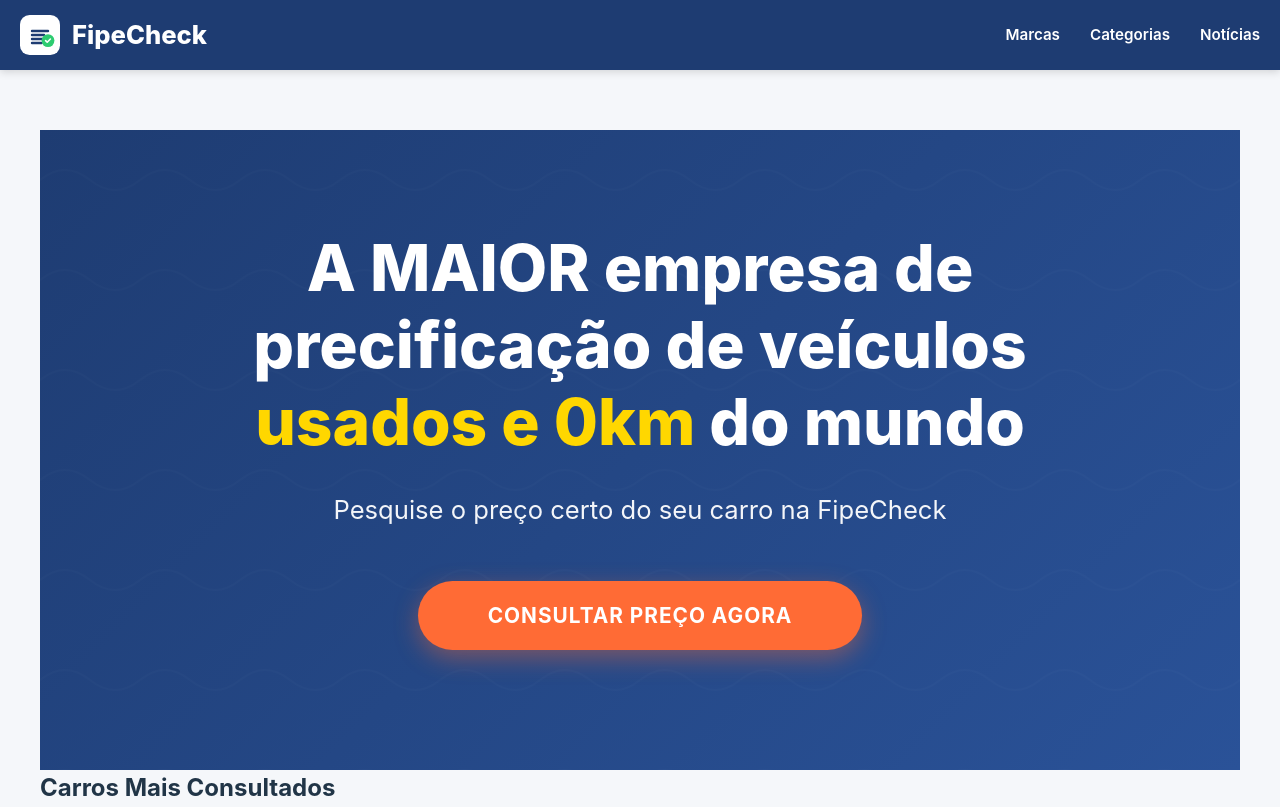
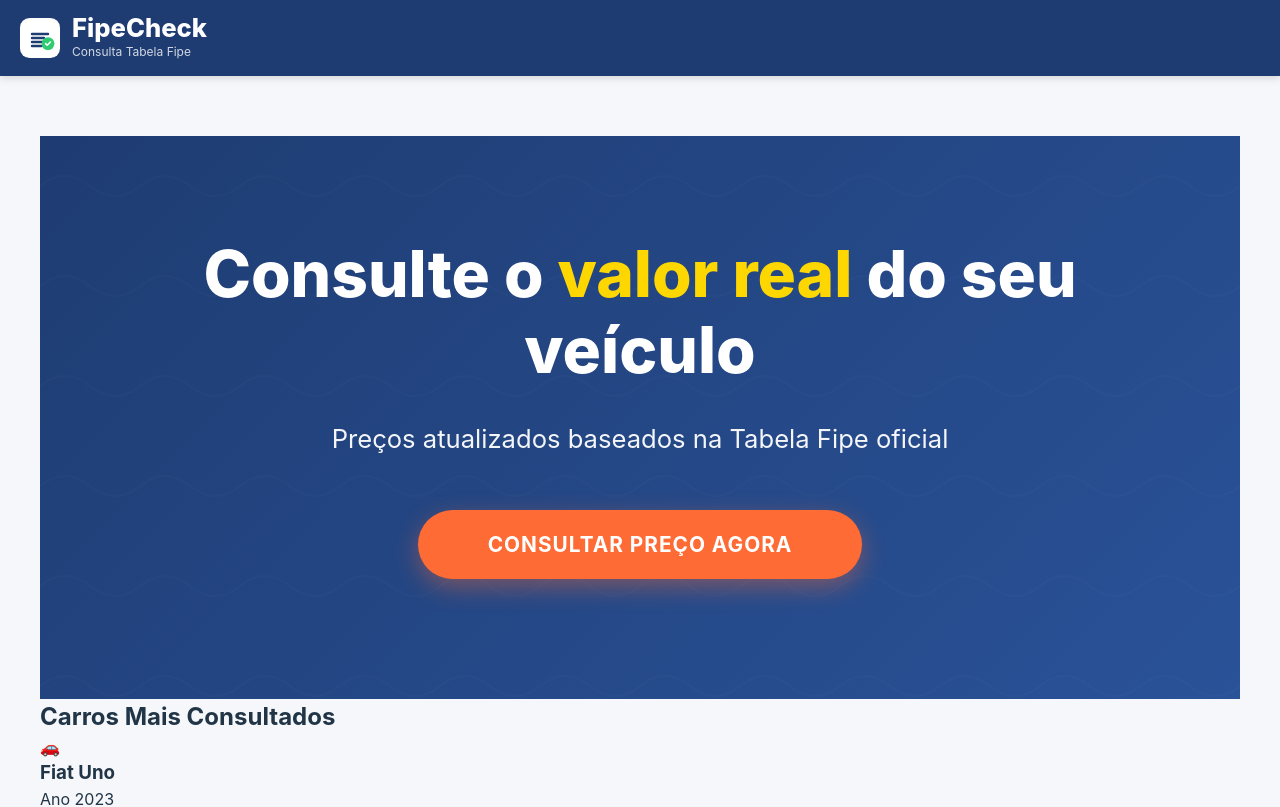
Before and after one commit to Lazarorx/desafio-minerva-tabela-fipe, a React (Vite) app in the folder tabela-fipe-app/: page / in a window 1280 px wide. Shown: the top 807 px of the page. Built offline with nearby package versions, Linux system fonts and the light colour scheme.

Commit message:
fix: Melhora textos do Hero e remove links desnecessários do header

```diff
--- a/tabela-fipe-app/src/App.css
+++ b/tabela-fipe-app/src/App.css
@@ -67,26 +67,11 @@
   line-height: 1;
 }
 
-.header-nav {
-  display: flex;
-  gap: 30px;
-  align-items: center;
-}
-
-.header-nav a {
-  color: white;
-  text-decoration: none;
-  font-weight: 600;
-  font-size: 0.95rem;
-  transition: opacity 0.3s;
-}
-
-.header-nav a:hover {
-  opacity: 0.8;
-}
-
 .subtitle {
-  display: none;
+  display: block;
+  color: rgba(255, 255, 255, 0.8);
+  font-size: 0.75rem;
+  margin-top: 2px;
 }
 
 main {
--- a/tabela-fipe-app/src/App.jsx
+++ b/tabela-fipe-app/src/App.jsx
@@ -28,20 +28,18 @@
     <div className="app">
       <header>
         <div className="header-content">
-          <div className="logo">
+          <div className="logo" onClick={() => handleNewSearch()} style={{ cursor: 'pointer' }}>
             <svg width="40" height="40" viewBox="0 0 50 50" fill="none" xmlns="http://www.w3.org/2000/svg">
               <rect width="50" height="50" rx="12" fill="white"/>
               <path d="M15 20h20M15 25h15M15 30h20M15 35h12" stroke="#1e3c72" strokeWidth="3" strokeLinecap="round"/>
               <circle cx="35" cy="32" r="8" fill="#2ecc71"/>
               <path d="M32 32l2 2 4-4" stroke="white" strokeWidth="2" strokeLinecap="round" strokeLinejoin="round"/>
             </svg>
-            <h1>FipeCheck</h1>
+            <div>
+              <h1>FipeCheck</h1>
+              <p className="subtitle">Consulta Tabela Fipe</p>
+            </div>
           </div>
-          <nav className="header-nav">
-            <a href="#marcas">Marcas</a>
-            <a href="#categorias">Categorias</a>
-            <a href="#noticias">Notícias</a>
-          </nav>
         </div>
       </header>
 
--- a/tabela-fipe-app/src/components/Hero.jsx
+++ b/tabela-fipe-app/src/components/Hero.jsx
@@ -5,9 +5,9 @@
     <section className="hero">
       <div className="hero-content">
         <h2 className="hero-title">
-          A MAIOR empresa de precificação de veículos <span className="highlight">usados e 0km</span> do mundo
+          Consulte o <span className="highlight">valor real</span> do seu veículo
         </h2>
-        <p className="hero-subtitle">Pesquise o preço certo do seu carro na FipeCheck</p>
+        <p className="hero-subtitle">Preços atualizados baseados na Tabela Fipe oficial</p>
 
         <button className="btn-hero-main" onClick={onStartSearch}>
           Consultar Preço Agora
```
